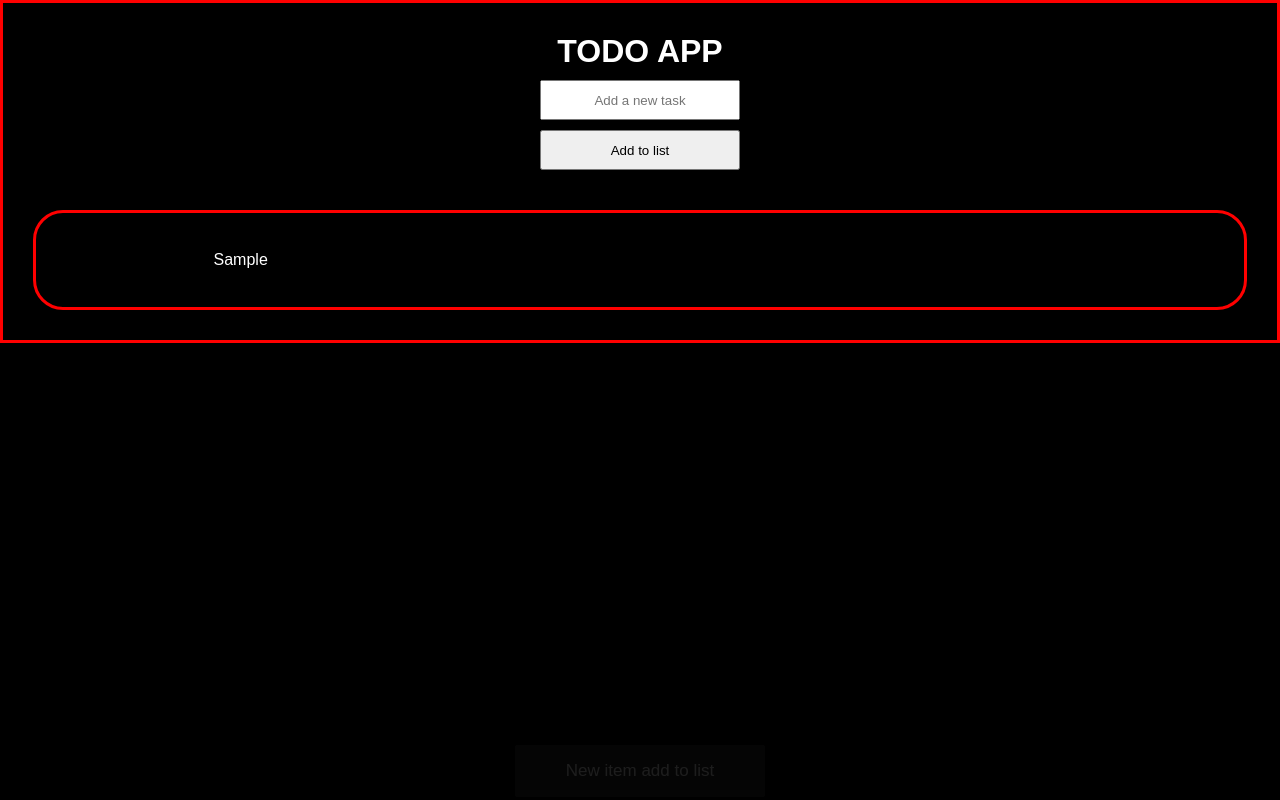
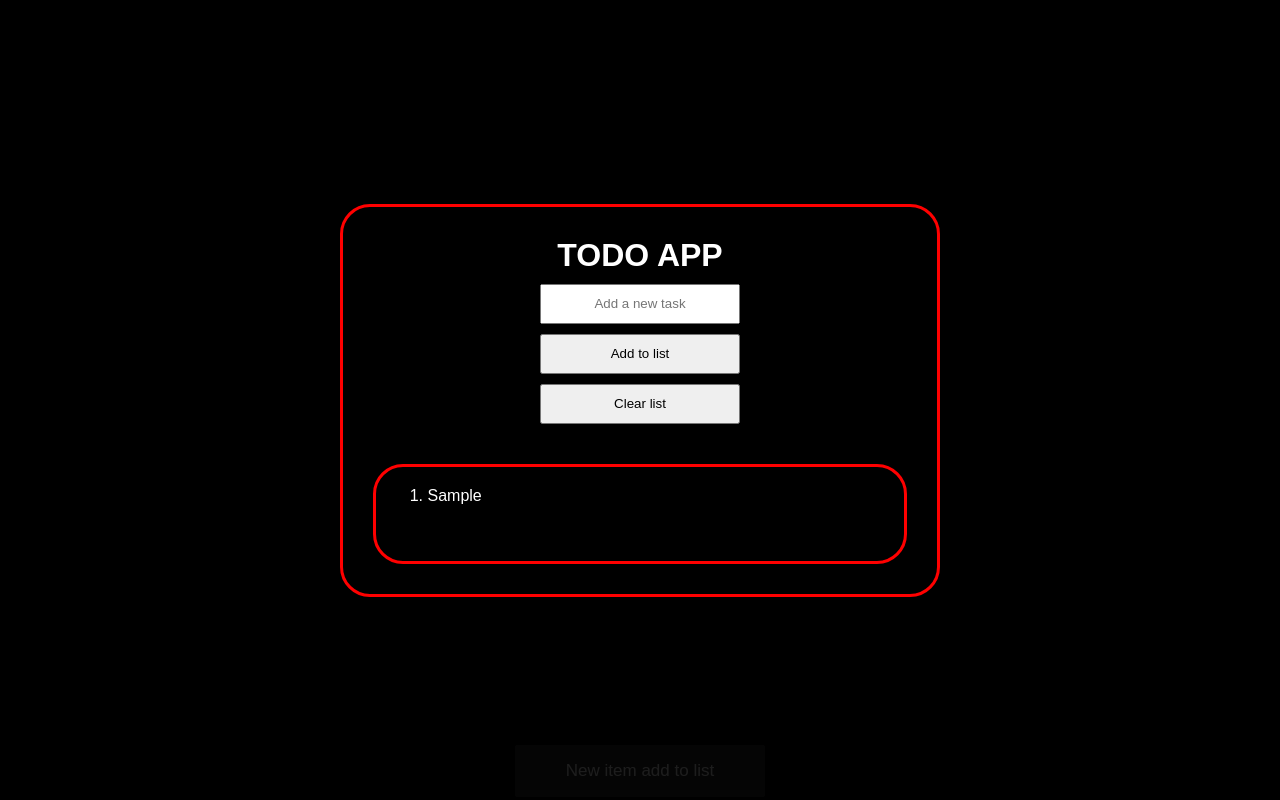
Before and after one commit to RonFrontDev/TODO, a plain HTML site: page index.html in a window 1280 px wide. Both pictures are taken after typing "Sample" into the empty fields and a click on the button "Add to list". Drawn offline with Linux system fonts and the light colour scheme.

Commit message:
clear button

```diff
--- a/index.html
+++ b/index.html
@@ -11,8 +11,9 @@
     <div class="todo__app">
         <H1 class="todo__app--title" >TODO APP</H1>
         <input class="todo__app--input" type="text" placeholder="Add a new task">
-        <button class="todo__app--button">Add to list </button>
-        <ul class="todo__app--list"></ul>
+        <button class="todo__app--addbutton">Add to list </button>
+        <button class="todo__app--clearbutton">Clear list </button>
+        <ol class="todo__app--list"></ol>
     </div>
     <div id="snackbar">New item add to list</div>
     <script src="script.js"></script>
--- a/script.js
+++ b/script.js
@@ -1,5 +1,6 @@
 const inputfield = document.querySelector('.todo__app--input');
-const button = document.querySelector('.todo__app--button');
+const addbutton = document.querySelector('.todo__app--addbutton');
+const clearbutton = document.querySelector('.todo__app--clearbutton');
 const taskList = document.querySelector('.todo__app--list');
 
 let tasks = [];
@@ -9,7 +10,8 @@ inputfield.addEventListener('keypress', function (event) {
     addTask();
   }
 });
-button.addEventListener('click', addTask);
+addbutton.addEventListener('click', addTask);
+clearbutton.addEventListener('click', clearTasks);
 
 function addTask() {
   const taskText = inputfield.value.trim();
@@ -81,3 +83,9 @@ function showSnackBar() {
     snackbar.className = snackbar.className.replace('show', '');
   }, 3000);
 }
+
+function clearTasks() {
+  tasks = [];
+  saveTaskToLocalStorage();
+  renderTask();
+}
--- a/style.css
+++ b/style.css
@@ -9,6 +9,12 @@ body {
   background-color: black;
   color: white;
   font-family: Arial, sans-serif;
+  display: flex;
+  flex-direction: column;
+  justify-content: center;
+  align-items: center;
+  height: 100vh;
+  /* border: 3px red solid; */
 }
 
 a {
@@ -17,37 +23,41 @@ a {
 }
 
 .todo__app {
-  padding: 30px;
   display: flex;
   flex-direction: column;
-  justify-content: center;
   align-items: center;
+  padding: 30px;
   width: 100%;
-  height: 100%;
+  max-width: 600px;
+  /* height: 500px; */
   gap: 10px;
   border: 3px red solid;
+  border-radius: 30px;
 }
 .todo__app--input {
   height: 40px;
   width: 200px;
   text-align: center;
 }
-.todo__app--button {
+.todo__app--addbutton {
+  height: 40px;
+  width: 200px;
+}
+.todo__app--clearbutton {
   height: 40px;
   width: 200px;
 }
 .todo__app--list {
   display: grid;
-  grid-template-columns: 1fr 1fr 1fr;
-  align-items: center;
-  justify-items: center;
+  text-align: center;
+  grid-template-columns: repeat(4, 1fr);
   gap: 10px;
   padding: 10px;
   width: 100%;
   height: 100%;
   margin-top: 30px;
-  max-width: 100%;
-  min-width: 200px;
+  max-width: 600px;
+  min-width: 300px;
   max-height: 100%;
   min-height: 100px;
   border-radius: 30px;
@@ -56,9 +66,12 @@ a {
   overflow: auto;
 }
 
-/* .todo__app--list li {
-  list-style-type: lower-greek-roman;
-} */
+.todo__app--list li {
+  padding: 10px;
+  /* border: 3px dotted gold; */
+  list-style-position: inside;
+  list-style-type: upper-greek;
+}
 #snackbar {
   visibility: hidden;
   min-width: 250px;
```
